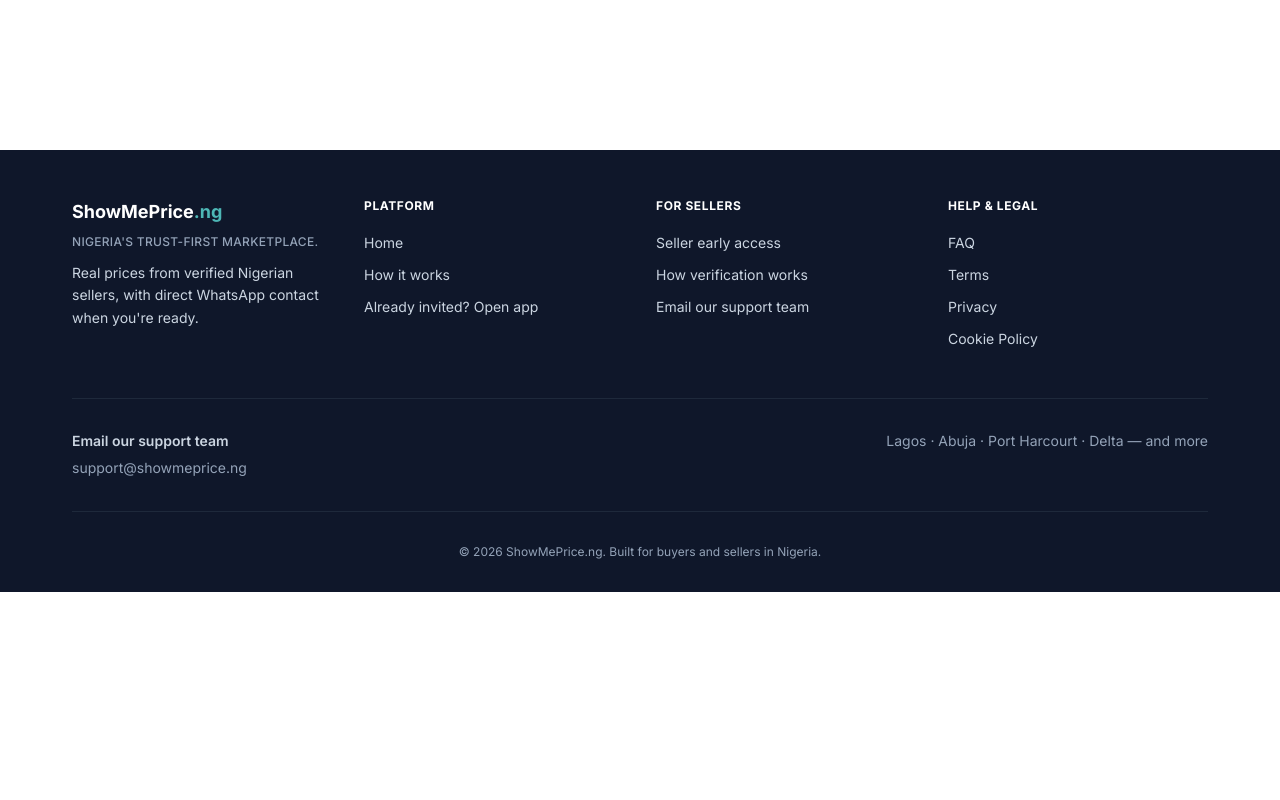
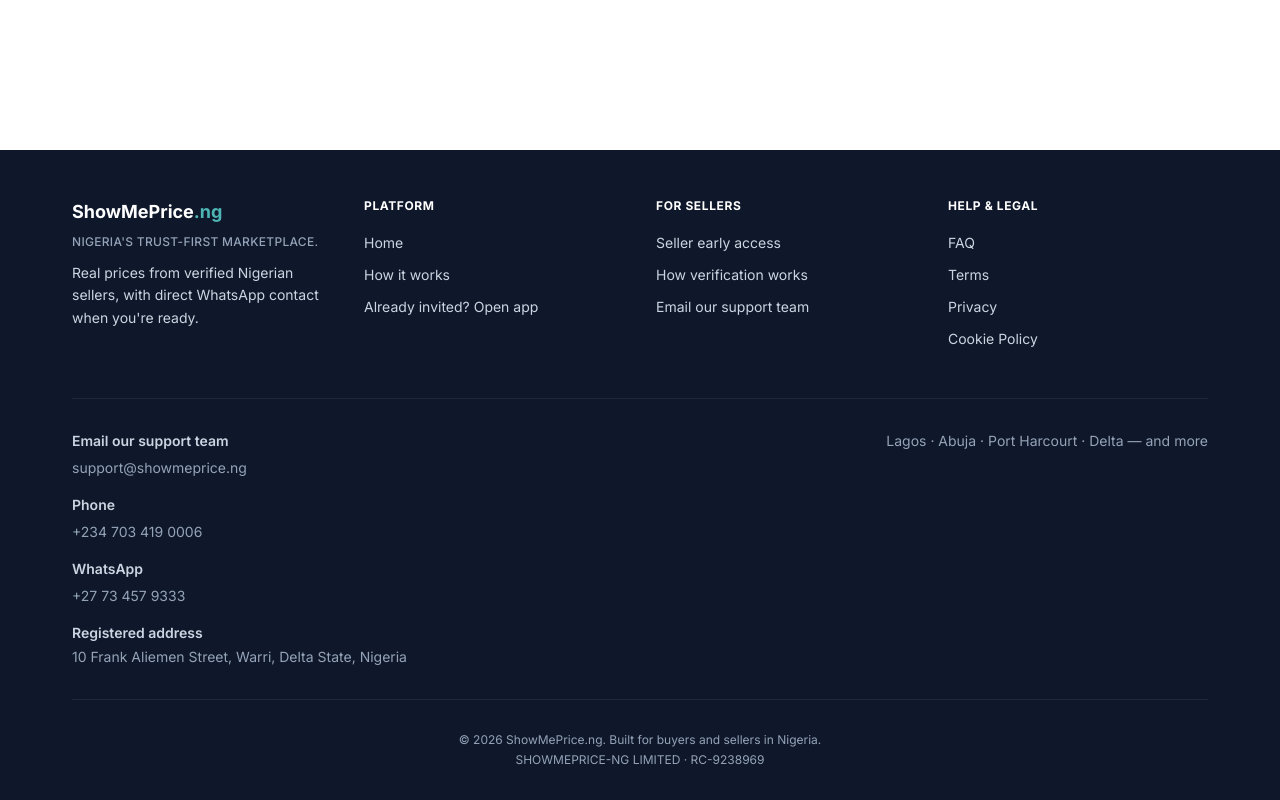
Before and after one commit to fasathor-001/showmeprice-ng-v2, a Next.js app: page / in a window 1280 px wide. Shown: the part 1997-2797 px from the top of the page. Before the commit the page ends 2589 px from the top, so only its background shows below. Built offline with nearby package versions, Linux system fonts and the light colour scheme; no server answers; the database is empty; what prettier would draw is missing.

Commit message:
feat(footer): add registered address and contact numbers

```diff
--- a/src/components/layout/Footer.tsx
+++ b/src/components/layout/Footer.tsx
@@ -106,10 +106,16 @@
           </div>
         </div>
 
-        {/* Middle Section: Support + Cities */}
+        {/* Middle Section: Contact + Cities. Contact block lists every
+            reachable channel — email, Nigerian phone line, WhatsApp, and
+            the registered Nigerian address — each labeled by purpose so
+            the two phone numbers are unambiguous (+234 is the contact
+            phone line; +27 is the reachable WhatsApp number — different
+            countries, different channels, never to be merged or swapped). */}
         <div className="py-8 border-b border-slate-800">
           <div className="grid grid-cols-1 md:grid-cols-2 gap-8">
-            {/* Support Contact */}
+            {/* Contact */}
+            <div className="space-y-4">
               <div>
                 <p className="text-sm text-slate-300 mb-1">
                   <span className="font-semibold">Email our support team</span>
@@ -122,6 +128,42 @@
                 </a>
               </div>
 
+              <div>
+                <p className="text-sm text-slate-300 mb-1">
+                  <span className="font-semibold">Phone</span>
+                </p>
+                <a
+                  href="tel:+2347034190006"
+                  className="text-sm text-slate-400 hover:text-white transition-colors duration-200"
+                >
+                  +234 703 419 0006
+                </a>
+              </div>
+
+              <div>
+                <p className="text-sm text-slate-300 mb-1">
+                  <span className="font-semibold">WhatsApp</span>
+                </p>
+                <a
+                  href="https://wa.me/27734579333"
+                  target="_blank"
+                  rel="noopener noreferrer"
+                  className="text-sm text-slate-400 hover:text-white transition-colors duration-200"
+                >
+                  +27 73 457 9333
+                </a>
+              </div>
+
+              <div>
+                <p className="text-sm text-slate-300 mb-1">
+                  <span className="font-semibold">Registered address</span>
+                </p>
+                <p className="text-sm text-slate-400">
+                  10 Frank Aliemen Street, Warri, Delta State, Nigeria
+                </p>
+              </div>
+            </div>
+
             {/* Cities */}
             <div className="text-right">
               <p className="text-sm text-slate-400">{cities.join(" · ")}</p>
@@ -129,9 +171,13 @@
           </div>
         </div>
 
-        {/* Bottom Section */}
-        <div className="py-8 text-center text-xs text-slate-400">
+        {/* Bottom Section — copyright + registered-entity line. RC + legal
+            entity displayed alongside the copyright for legitimacy and to
+            satisfy the registered-business display requirements of
+            telecoms/SMS-sender-ID approval. */}
+        <div className="py-8 text-center text-xs text-slate-400 space-y-1">
           <p>© {currentYear} ShowMePrice.ng. Built for buyers and sellers in Nigeria.</p>
+          <p>SHOWMEPRICE-NG LIMITED · RC-9238969</p>
         </div>
       </Container>
     </footer>
```
Lines whose indentation alone changed are shown as unchanged.
